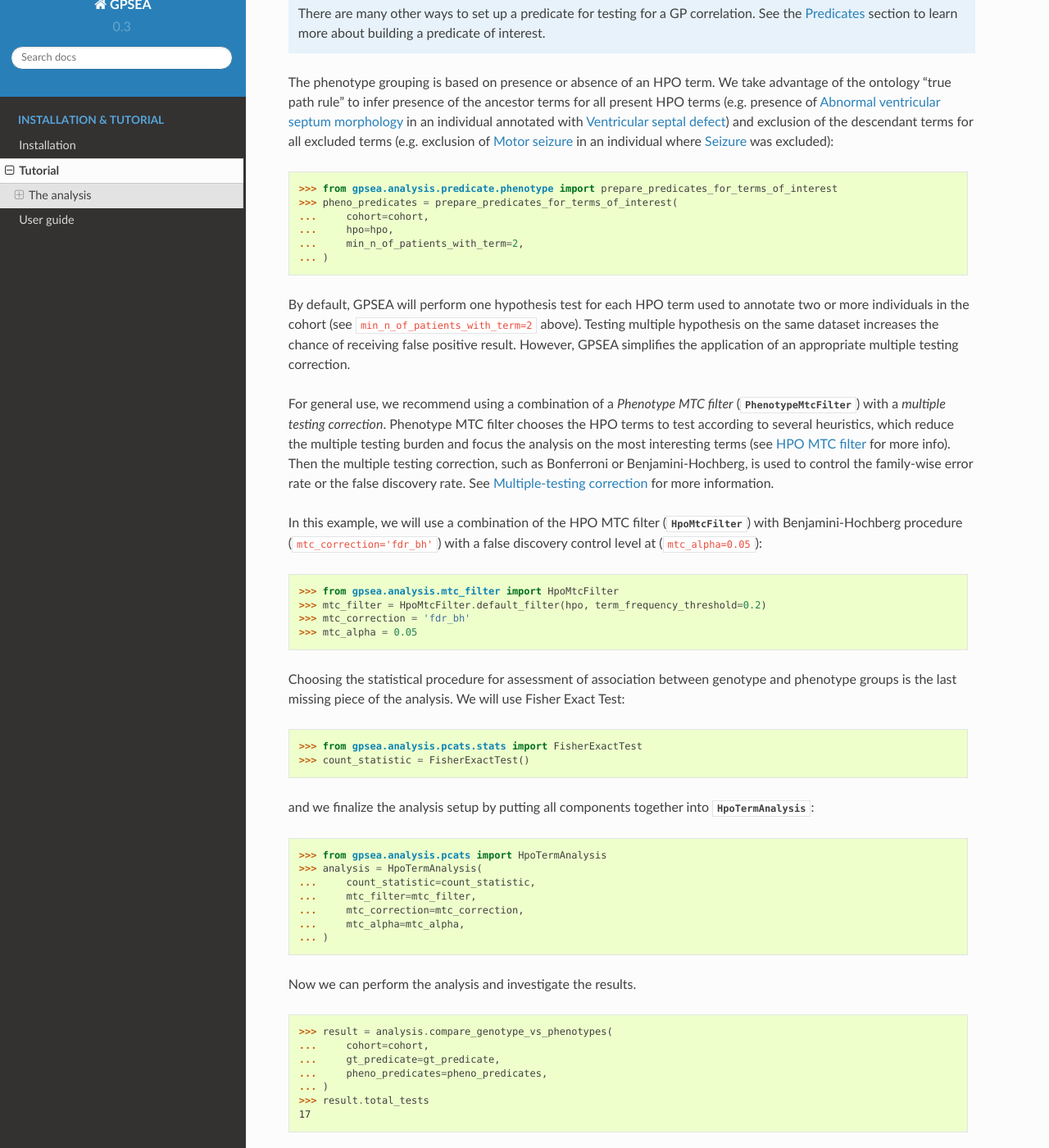
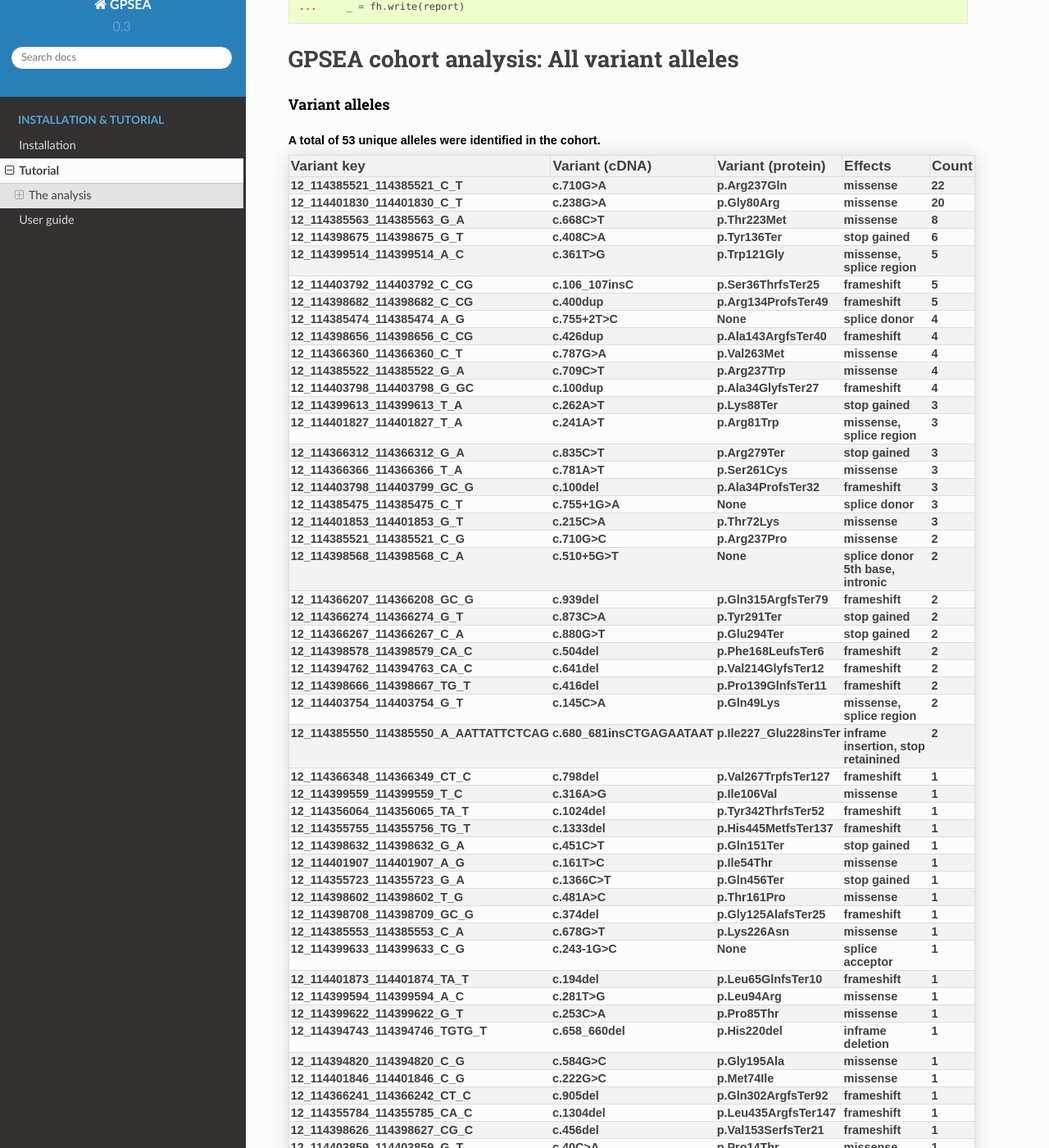
Before and after one commit to monarch-initiative/gpsea, a Sphinx documentation site: the page built from docs/tutorial.rst, in a window 1280 px wide and 1400 px high, scrolled down 5115 px. Shown: the whole window at 82% size. Built offline with Sphinx 7.4.7 and the Read the Docs theme 2.0.0, drawn with Linux system fonts in a browser that asks for light colours; pages that are not in the unit, such as notebooks, are missing from menus; some of the changed text lies outside the part shown.

Commit message:
Include the `CohortVariantViewer` in the tutorial.

```diff
--- /dev/null
+++ b/docs/report/tbx5_all_variants.html
@@ -0,0 +1,583 @@
+<!DOCTYPE html>
+<html lang="en">
+<head>
+  <meta charset="utf-8">
+  <title>Cohort</title>
+    <style>
+    table {
+      border-collapse: collapse;
+      margin: 25px 0;
+      font-size: 0.9em;
+      font-family: sans-serif;
+      min-width: 400px;
+      box-shadow: 0 0 20px rgba(0, 0, 0, 0.15);
+    }
+
+    .table .column-1 {
+      text-align: left;
+    }
+    th {
+      background-color: LightSkyBlue;
+      border: 1px solid #dddddd;
+      text-align: left;
+      padding: 2px;
+      font-weight: bold;
+      font-size: 120%;
+    }
+
+    tr {
+      border: 1px solid #dddddd;
+    }
+
+    td {
+      padding: 2px;
+      font-weight: bold;
+    }
+
+    tr:nth-child(even) {
+      background-color: #f2f2f2;
+    }
+
+    .table td, tr {
+      text-align: right;
+    }
+
+    .lft {
+      text-align: left;
+    }
+
+    div {
+      display: block;
+      width: 100%;
+      padding-right: 1%;
+      margin-bottom: 20px; /* Add margin to separate divs */
+    }
+
+    caption {
+      caption-side: top;
+      text-align: left;
+      padding-bottom: 10px;
+      font-weight: bold;
+    }
+  </style>
+</head>
+
+<body>
+  <h1>GPSEA cohort analysis: All variant alleles</h1>
+
+
+    <table>
+    <caption style="color: black;">
+        <h3>Variant alleles</h3>
+        A total of 53 unique alleles were identified in the cohort.
+    </caption>
+
+
+        <tbody>
+            <tr class="strng">
+                <th class="lft">Variant key</th>
+                <th>Variant (cDNA)</th>
+                <th>Variant (protein)</th>
+                <th>Effects</th>
+                <th>Count</th>
+            </tr>
+
+            <tr>
+                <td class="lft">12_114385521_114385521_C_T</td>
+                <td>c.710G>A</td>
+                <td>p.Arg237Gln</td>
+                <td>missense</td>
+                <td>22</td>
+                </tr>
+
+            <tr>
+                <td class="lft">12_114401830_114401830_C_T</td>
+                <td>c.238G>A</td>
+                <td>p.Gly80Arg</td>
+                <td>missense</td>
+                <td>20</td>
+                </tr>
+
+            <tr>
+                <td class="lft">12_114385563_114385563_G_A</td>
+                <td>c.668C>T</td>
+                <td>p.Thr223Met</td>
+                <td>missense</td>
+                <td>8</td>
+                </tr>
+
+            <tr>
+                <td class="lft">12_114398675_114398675_G_T</td>
+                <td>c.408C>A</td>
+                <td>p.Tyr136Ter</td>
+                <td>stop gained</td>
+                <td>6</td>
+                </tr>
+
+            <tr>
+                <td class="lft">12_114399514_114399514_A_C</td>
+                <td>c.361T>G</td>
+                <td>p.Trp121Gly</td>
+                <td>missense, splice region</td>
+                <td>5</td>
+                </tr>
+
+            <tr>
+                <td class="lft">12_114403792_114403792_C_CG</td>
+                <td>c.106_107insC</td>
+                <td>p.Ser36ThrfsTer25</td>
+                <td>frameshift</td>
+                <td>5</td>
+                </tr>
+
+            <tr>
+                <td class="lft">12_114398682_114398682_C_CG</td>
+                <td>c.400dup</td>
+                <td>p.Arg134ProfsTer49</td>
+                <td>frameshift</td>
+                <td>5</td>
+                </tr>
+
+            <tr>
+                <td class="lft">12_114385474_114385474_A_G</td>
+                <td>c.755+2T>C</td>
+                <td>None</td>
+                <td>splice donor</td>
+                <td>4</td>
+                </tr>
+
+            <tr>
+                <td class="lft">12_114398656_114398656_C_CG</td>
+                <td>c.426dup</td>
+                <td>p.Ala143ArgfsTer40</td>
+                <td>frameshift</td>
+                <td>4</td>
+                </tr>
+
+            <tr>
+                <td class="lft">12_114366360_114366360_C_T</td>
+                <td>c.787G>A</td>
+                <td>p.Val263Met</td>
+                <td>missense</td>
+                <td>4</td>
+                </tr>
+
+            <tr>
+                <td class="lft">12_114385522_114385522_G_A</td>
+                <td>c.709C>T</td>
+                <td>p.Arg237Trp</td>
+                <td>missense</td>
+                <td>4</td>
+                </tr>
+
+            <tr>
+                <td class="lft">12_114403798_114403798_G_GC</td>
+                <td>c.100dup</td>
+                <td>p.Ala34GlyfsTer27</td>
+                <td>frameshift</td>
+                <td>4</td>
+                </tr>
+
+            <tr>
+                <td class="lft">12_114399613_114399613_T_A</td>
+                <td>c.262A>T</td>
+                <td>p.Lys88Ter</td>
+                <td>stop gained</td>
+                <td>3</td>
+                </tr>
+
+            <tr>
+                <td class="lft">12_114401827_114401827_T_A</td>
+                <td>c.241A>T</td>
+                <td>p.Arg81Trp</td>
+                <td>missense, splice region</td>
+                <td>3</td>
+                </tr>
+
+            <tr>
+                <td class="lft">12_114366312_114366312_G_A</td>
+                <td>c.835C>T</td>
+                <td>p.Arg279Ter</td>
+                <td>stop gained</td>
+                <td>3</td>
+                </tr>
+
+            <tr>
+                <td class="lft">12_114366366_114366366_T_A</td>
+                <td>c.781A>T</td>
+                <td>p.Ser261Cys</td>
+                <td>missense</td>
+                <td>3</td>
+                </tr>
+
+            <tr>
+                <td class="lft">12_114403798_114403799_GC_G</td>
+                <td>c.100del</td>
+                <td>p.Ala34ProfsTer32</td>
+                <td>frameshift</td>
+                <td>3</td>
+                </tr>
+
+            <tr>
+                <td class="lft">12_114385475_114385475_C_T</td>
+                <td>c.755+1G>A</td>
+                <td>None</td>
+                <td>splice donor</td>
+                <td>3</td>
+                </tr>
+
+            <tr>
+                <td class="lft">12_114401853_114401853_G_T</td>
+                <td>c.215C>A</td>
+                <td>p.Thr72Lys</td>
+                <td>missense</td>
+                <td>3</td>
+                </tr>
+
+            <tr>
+                <td class="lft">12_114385521_114385521_C_G</td>
+                <td>c.710G>C</td>
+                <td>p.Arg237Pro</td>
+                <td>missense</td>
+                <td>2</td>
+                </tr>
+
+            <tr>
+                <td class="lft">12_114398568_114398568_C_A</td>
+                <td>c.510+5G>T</td>
+                <td>None</td>
+                <td>splice donor 5th base, intronic</td>
+                <td>2</td>
+                </tr>
+
+            <tr>
+                <td class="lft">12_114366207_114366208_GC_G</td>
+                <td>c.939del</td>
+                <td>p.Gln315ArgfsTer79</td>
+                <td>frameshift</td>
+                <td>2</td>
+                </tr>
+
+            <tr>
+                <td class="lft">12_114366274_114366274_G_T</td>
+                <td>c.873C>A</td>
+                <td>p.Tyr291Ter</td>
+                <td>stop gained</td>
+                <td>2</td>
+                </tr>
+
+            <tr>
+                <td class="lft">12_114366267_114366267_C_A</td>
+                <td>c.880G>T</td>
+                <td>p.Glu294Ter</td>
+                <td>stop gained</td>
+                <td>2</td>
+                </tr>
+
+            <tr>
+                <td class="lft">12_114398578_114398579_CA_C</td>
+                <td>c.504del</td>
+                <td>p.Phe168LeufsTer6</td>
+                <td>frameshift</td>
+                <td>2</td>
+                </tr>
+
+            <tr>
+                <td class="lft">12_114394762_114394763_CA_C</td>
+                <td>c.641del</td>
+                <td>p.Val214GlyfsTer12</td>
+                <td>frameshift</td>
+                <td>2</td>
+                </tr>
+
+            <tr>
+                <td class="lft">12_114398666_114398667_TG_T</td>
+                <td>c.416del</td>
+                <td>p.Pro139GlnfsTer11</td>
+                <td>frameshift</td>
+                <td>2</td>
+                </tr>
+
+            <tr>
+                <td class="lft">12_114403754_114403754_G_T</td>
+                <td>c.145C>A</td>
+                <td>p.Gln49Lys</td>
+                <td>missense, splice region</td>
+                <td>2</td>
+                </tr>
+
+            <tr>
+                <td class="lft">12_114385550_114385550_A_AATTATTCTCAG</td>
+                <td>c.680_681insCTGAGAATAAT</td>
+                <td>p.Ile227_Glu228insTer</td>
+                <td>inframe insertion, stop retainined</td>
+                <td>2</td>
+                </tr>
+
+            <tr>
+                <td class="lft">12_114366348_114366349_CT_C</td>
+                <td>c.798del</td>
+                <td>p.Val267TrpfsTer127</td>
+                <td>frameshift</td>
+                <td>1</td>
+                </tr>
+
+            <tr>
+                <td class="lft">12_114399559_114399559_T_C</td>
+                <td>c.316A>G</td>
+                <td>p.Ile106Val</td>
+                <td>missense</td>
+                <td>1</td>
+                </tr>
+
+            <tr>
+                <td class="lft">12_114356064_114356065_TA_T</td>
+                <td>c.1024del</td>
+                <td>p.Tyr342ThrfsTer52</td>
+                <td>frameshift</td>
+                <td>1</td>
+                </tr>
+
+            <tr>
+                <td class="lft">12_114355755_114355756_TG_T</td>
+                <td>c.1333del</td>
+                <td>p.His445MetfsTer137</td>
+                <td>frameshift</td>
+                <td>1</td>
+                </tr>
+
+            <tr>
+                <td class="lft">12_114398632_114398632_G_A</td>
+                <td>c.451C>T</td>
+                <td>p.Gln151Ter</td>
+                <td>stop gained</td>
+                <td>1</td>
+                </tr>
+
+            <tr>
+                <td class="lft">12_114401907_114401907_A_G</td>
+                <td>c.161T>C</td>
+                <td>p.Ile54Thr</td>
+                <td>missense</td>
+                <td>1</td>
+                </tr>
+
+            <tr>
+                <td class="lft">12_114355723_114355723_G_A</td>
+                <td>c.1366C>T</td>
+                <td>p.Gln456Ter</td>
+                <td>stop gained</td>
+                <td>1</td>
+                </tr>
+
+            <tr>
+                <td class="lft">12_114398602_114398602_T_G</td>
+                <td>c.481A>C</td>
+                <td>p.Thr161Pro</td>
+                <td>missense</td>
+                <td>1</td>
+                </tr>
+
+            <tr>
+                <td class="lft">12_114398708_114398709_GC_G</td>
+                <td>c.374del</td>
+                <td>p.Gly125AlafsTer25</td>
+                <td>frameshift</td>
+                <td>1</td>
+                </tr>
+
+            <tr>
+                <td class="lft">12_114385553_114385553_C_A</td>
+                <td>c.678G>T</td>
+                <td>p.Lys226Asn</td>
+                <td>missense</td>
+                <td>1</td>
+                </tr>
+
+            <tr>
+                <td class="lft">12_114399633_114399633_C_G</td>
+                <td>c.243-1G>C</td>
+                <td>None</td>
+                <td>splice acceptor</td>
+                <td>1</td>
+                </tr>
+
+            <tr>
+                <td class="lft">12_114401873_114401874_TA_T</td>
+                <td>c.194del</td>
+                <td>p.Leu65GlnfsTer10</td>
+                <td>frameshift</td>
+                <td>1</td>
+                </tr>
+
+            <tr>
+                <td class="lft">12_114399594_114399594_A_C</td>
+                <td>c.281T>G</td>
+                <td>p.Leu94Arg</td>
+                <td>missense</td>
+                <td>1</td>
+                </tr>
+
+            <tr>
+                <td class="lft">12_114399622_114399622_G_T</td>
+                <td>c.253C>A</td>
+                <td>p.Pro85Thr</td>
+                <td>missense</td>
+                <td>1</td>
+                </tr>
+
+            <tr>
+                <td class="lft">12_114394743_114394746_TGTG_T</td>
+                <td>c.658_660del</td>
+                <td>p.His220del</td>
+                <td>inframe deletion</td>
+                <td>1</td>
+                </tr>
+
+            <tr>
+                <td class="lft">12_114394820_114394820_C_G</td>
+                <td>c.584G>C</td>
+                <td>p.Gly195Ala</td>
+                <td>missense</td>
+                <td>1</td>
+                </tr>
+
+            <tr>
+                <td class="lft">12_114401846_114401846_C_G</td>
+                <td>c.222G>C</td>
+                <td>p.Met74Ile</td>
+                <td>missense</td>
+                <td>1</td>
+                </tr>
+
+            <tr>
+                <td class="lft">12_114366241_114366242_CT_C</td>
+                <td>c.905del</td>
+                <td>p.Gln302ArgfsTer92</td>
+                <td>frameshift</td>
+                <td>1</td>
+                </tr>
+
+            <tr>
+                <td class="lft">12_114355784_114355785_CA_C</td>
+                <td>c.1304del</td>
+                <td>p.Leu435ArgfsTer147</td>
+                <td>frameshift</td>
+                <td>1</td>
+                </tr>
+
+            <tr>
+                <td class="lft">12_114398626_114398627_CG_C</td>
+                <td>c.456del</td>
+                <td>p.Val153SerfsTer21</td>
+                <td>frameshift</td>
+                <td>1</td>
+                </tr>
+
+            <tr>
+                <td class="lft">12_114403859_114403859_G_T</td>
+                <td>c.40C>A</td>
+                <td>p.Pro14Thr</td>
+                <td>missense</td>
+                <td>1</td>
+                </tr>
+
+            <tr>
+                <td class="lft">12_114399625_114399629_ACATC_A</td>
+                <td>c.246_249del</td>
+                <td>p.Met83PhefsTer6</td>
+                <td>frameshift</td>
+                <td>1</td>
+                </tr>
+
+            <tr>
+                <td class="lft">12_114394817_114394817_G_C</td>
+                <td>c.587C>G</td>
+                <td>p.Ser196Ter</td>
+                <td>stop gained</td>
+                <td>1</td>
+                </tr>
+
+            <tr>
+                <td class="lft">12_114401921_114401921_C_G</td>
+                <td>c.148-1G>C</td>
+                <td>None</td>
+                <td>splice acceptor</td>
+                <td>1</td>
+                </tr>
+
+                </tbody>
+    </table>
+<!--
+   <table>
+    <caption style="color: black;">
+        <h3>Variant category counts for </h3>
+    </caption>
+        <tbody>
+            <tr class="strng">
+                <th class="lft">Variant effect</th>
+                <th>Annotation Count</th>
+              </tr>
+
+              <tr>
+                <td class="lft">missense</td>
+                <td>85</td>
+                </tr>
+
+              <tr>
+                <td class="lft">frameshift</td>
+                <td>38</td>
+                </tr>
+
+              <tr>
+                <td class="lft">stop gained</td>
+                <td>19</td>
+                </tr>
+
+              <tr>
+                <td class="lft">splice region</td>
+                <td>10</td>
+                </tr>
+
+              <tr>
+                <td class="lft">splice donor</td>
+                <td>7</td>
+                </tr>
+
+              <tr>
+                <td class="lft">splice donor 5th base</td>
+                <td>2</td>
+                </tr>
+
+              <tr>
+                <td class="lft">intronic</td>
+                <td>2</td>
+                </tr>
+
+              <tr>
+                <td class="lft">splice acceptor</td>
+                <td>2</td>
+                </tr>
+
+              <tr>
+                <td class="lft">inframe insertion</td>
+                <td>2</td>
+                </tr>
+
+              <tr>
+                <td class="lft">stop retainined</td>
+                <td>2</td>
+                </tr>
+
+              <tr>
+                <td class="lft">inframe deletion</td>
+                <td>1</td>
+                </tr>
+
+           </tbody>
+    </table>
+ -->
+
+
+</body>
+</html>
--- a/docs/tutorial.rst
+++ b/docs/tutorial.rst
@@ -103,7 +103,13 @@ We loaded the patient data into a `cohort` which is ready for the next steps.
 Explore cohort
 ^^^^^^^^^^^^^^
 
-We can now explore the cohort to see how many patients are included.
+GPSEA helps with gaining insight into the cohort by providing
+
+
+Show cohort summary
+-------------------
+
+The summary report provides an overview about the HPO terms, variants, diseases, and variant effects that occurr most frequently:
 
 >>> from gpsea.view import CohortViewable
 >>> viewer = CohortViewable(hpo)
@@ -120,6 +126,10 @@ We can now explore the cohort to see how many patients are included.
 
     from IPython.display import HTML, display
     display(HTML(report))
+
+
+Plot distribution of variants with respect to the protein sequence
+------------------------------------------------------------------
 
 Now we can show the distribution of variants with respect to the encoded protein.
 We first obtain `tx_coordinates` (:class:`~gpsea.model.TranscriptCoordinates`)
@@ -152,6 +162,27 @@ and we follow with plotting the diagram of the mutations on the protein:
    :alt: TBX5 protein diagram
    :align: center
    :width: 600px
+
+
+.. _show-cohort-variants:
+
+Summarize all variant alleles
+-----------------------------
+
+We can prepare a table of all variant alleles that occurr in the cohort.
+Each table row corresponds to a single allele and lists the variant key,
+the predicted effect on the transcript (*cDNA*) and protein of interest,
+the variant effects, and the number of patients who present
+with one or more variant alleles (*Count*):
+
+>>> from gpsea.view import CohortVariantViewer
+>>> viewer = CohortVariantViewer(tx_id=tx_id)
+>>> report = viewer.process(cohort=cohort)
+>>> with open('docs/report/tbx5_all_variants.html', 'w') as fh:  # doctest: +SKIP
+...     _ = fh.write(report)
+
+.. raw:: html
+  :file: report/tbx5_all_variants.html
 
 
 Prepare genotype and phenotype predicates
```
Also changed, not shown: 2 other files.
